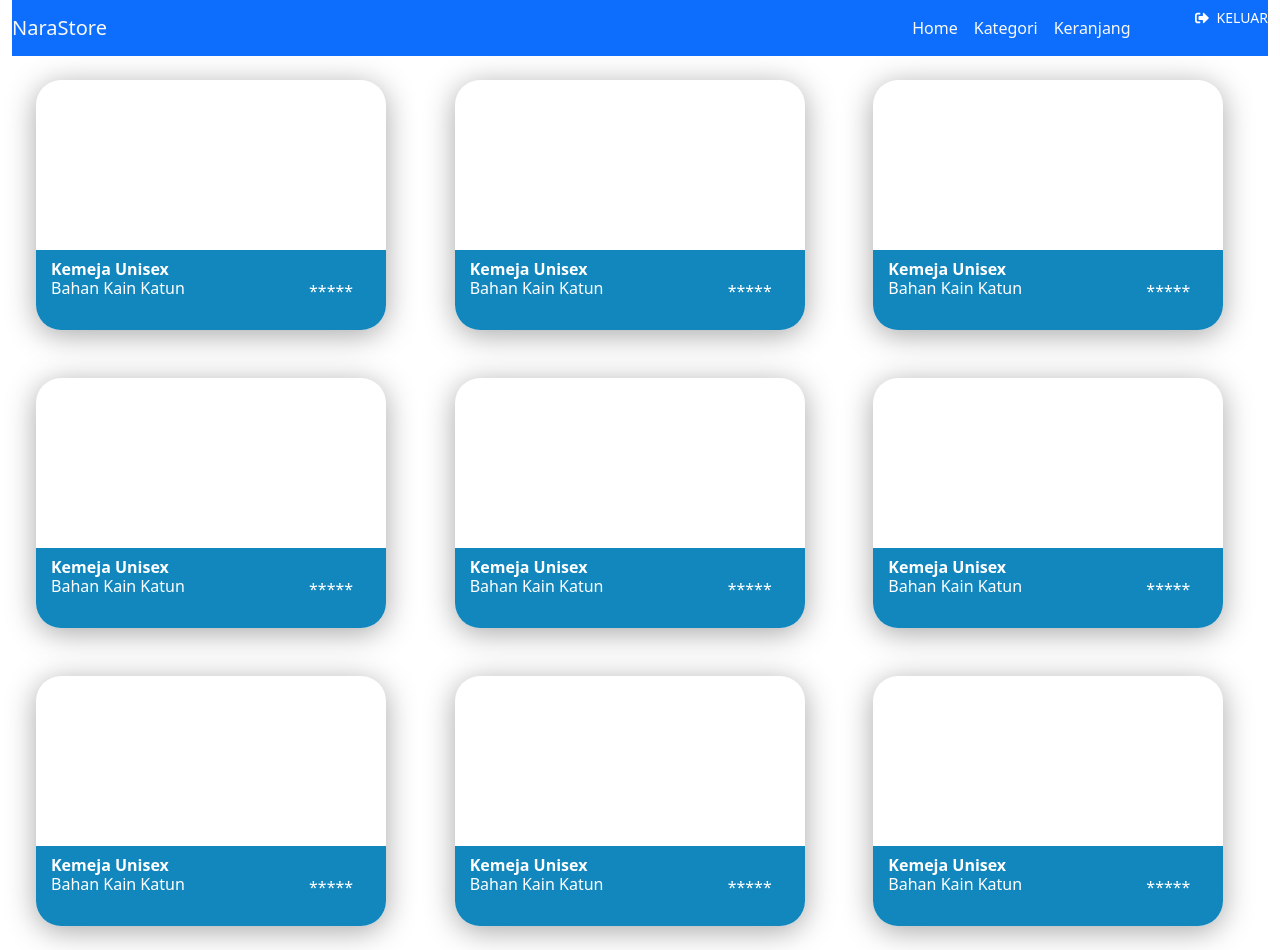
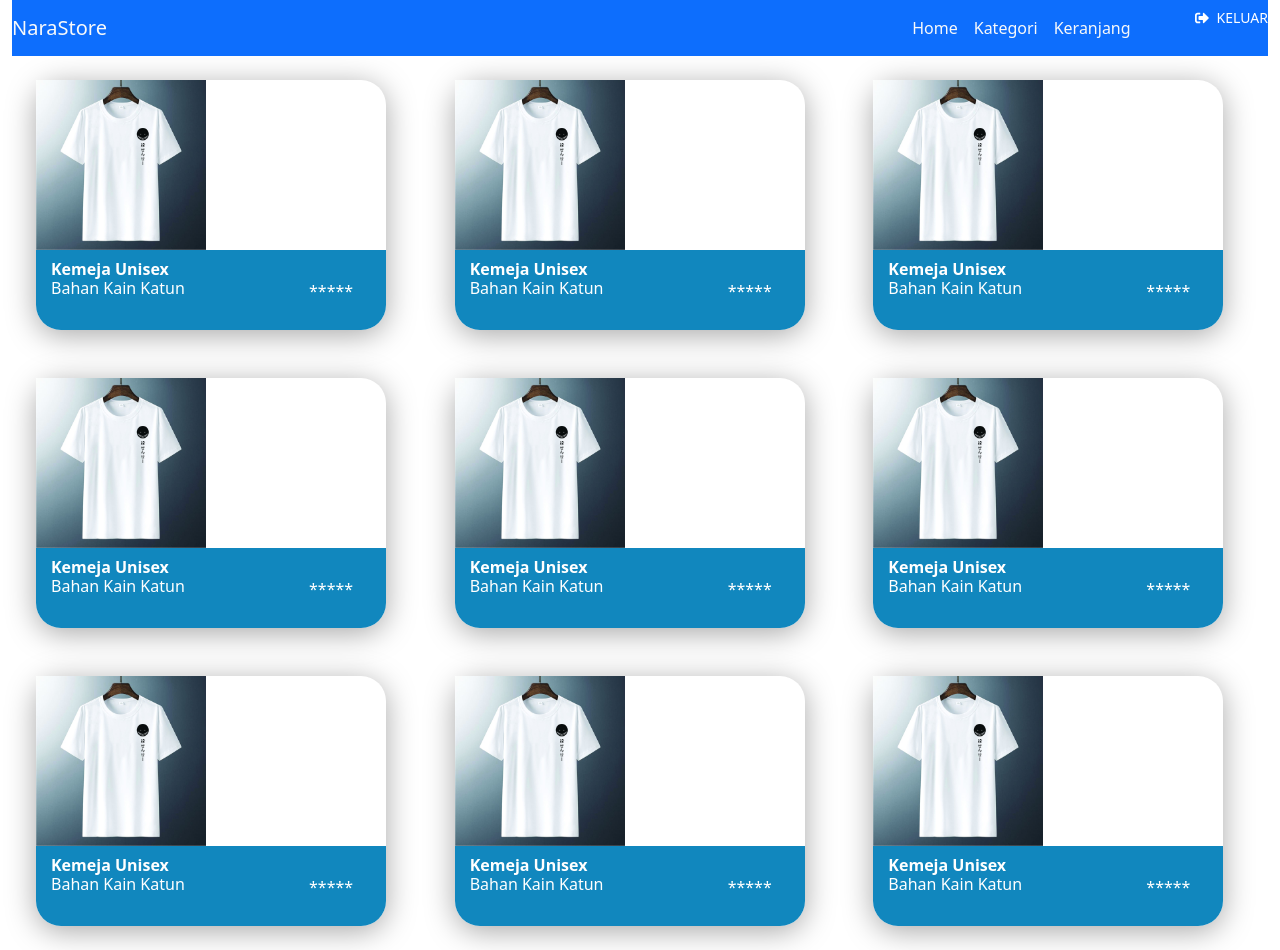
Before and after one commit to MGhifarii/NaraStore_fe, a React (Create React App) app: page /home in a window 1280 px wide. Built offline with nearby package versions, Linux system fonts and the light colour scheme.

Commit message:
penambahan docker

```diff
--- a/src/component/ShopCard.js
+++ b/src/component/ShopCard.js
@@ -1,5 +1,6 @@
 import React from 'react'
 import style from './layout.module.css'
+import Gambar from '../assets/kaos.jpg'
 
 // import style from './layout.module.css'
 
@@ -33,8 +34,9 @@ const ShopCard = () => {
 
         <div className={'container'}>
             <div className={style.card_short}>
-                <div className={style.card_short_image}></div>
-
+                <div className={style.card_short_image}>
+                    <img src={Gambar} alt="Gambar kaos" width={170}/>
+                </div>
                 <a>
                 <div className={style.card_short_description}>
                     <h4><b>Kemeja Unisex</b></h4>
```
Also changed, not shown: 1 other file (tests, documents, lock files or other folders).
